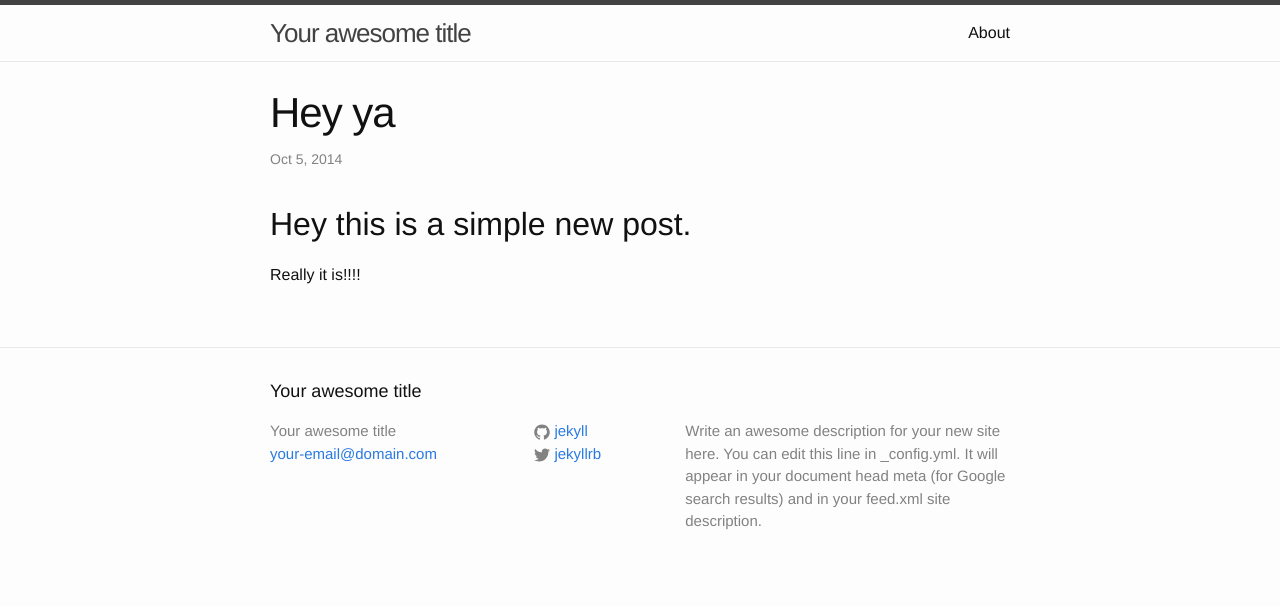
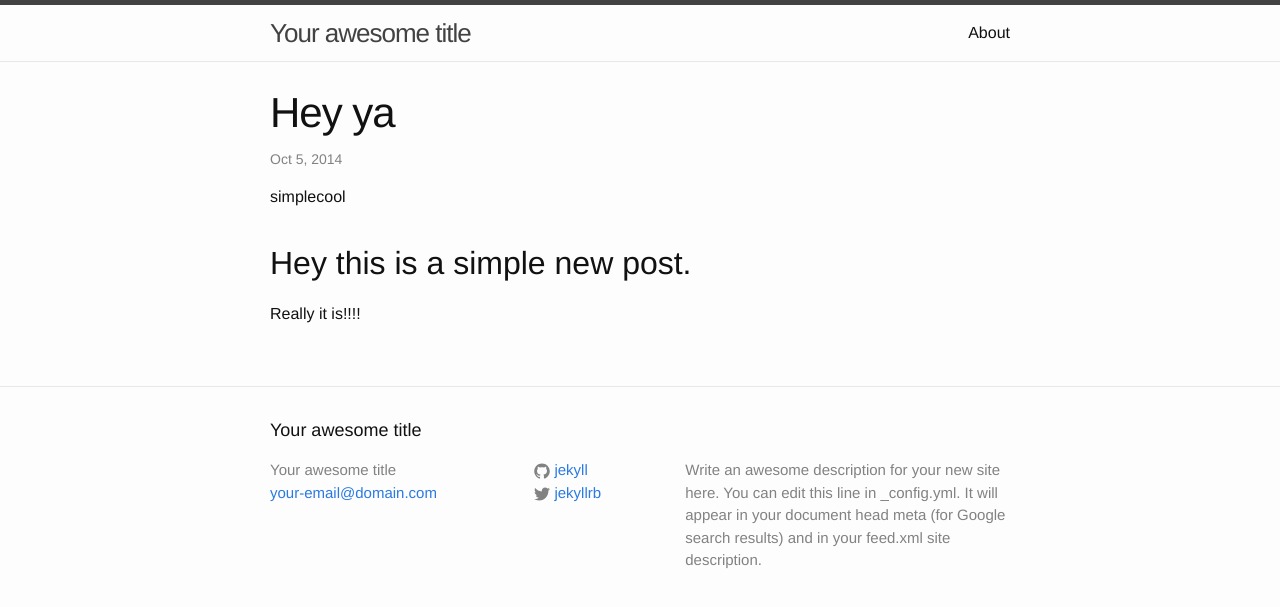
Before and after one commit to borisyankov/jekyll-playground, a Jekyll site: the page built from _posts/2014-10-05-hey.md, in a window 1280 px wide. Shown: the top 607 px of the page. Built offline with Jekyll 4.4.1, drawn with Linux system fonts in a browser that asks for light colours.

Commit message:
Add category display

```diff
--- a/_layouts/post.html
+++ b/_layouts/post.html
@@ -6,6 +6,7 @@ layout: default
   <header class="post-header">
     <h1 class="post-title">{{ page.title }}</h1>
     <p class="post-meta">{{ page.date | date: "%b %-d, %Y" }}{% if page.author %} • {{ page.author }}{% endif %}{% if page.meta %} • {{ page.meta }}{% endif %}</p>
+    <p>{{ page.categories | category_links }}</p>
   </header>
 
   <article class="post-content">
```
